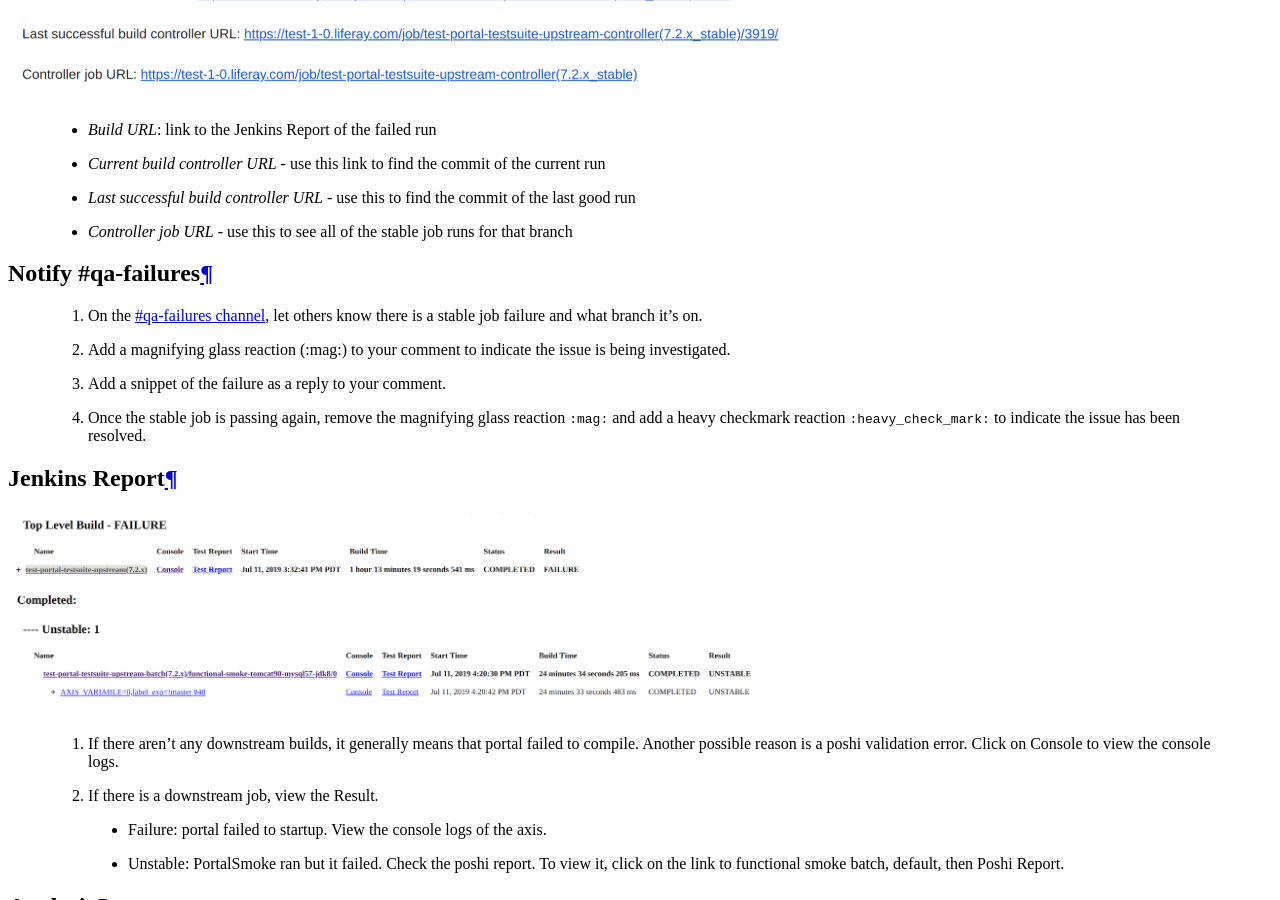
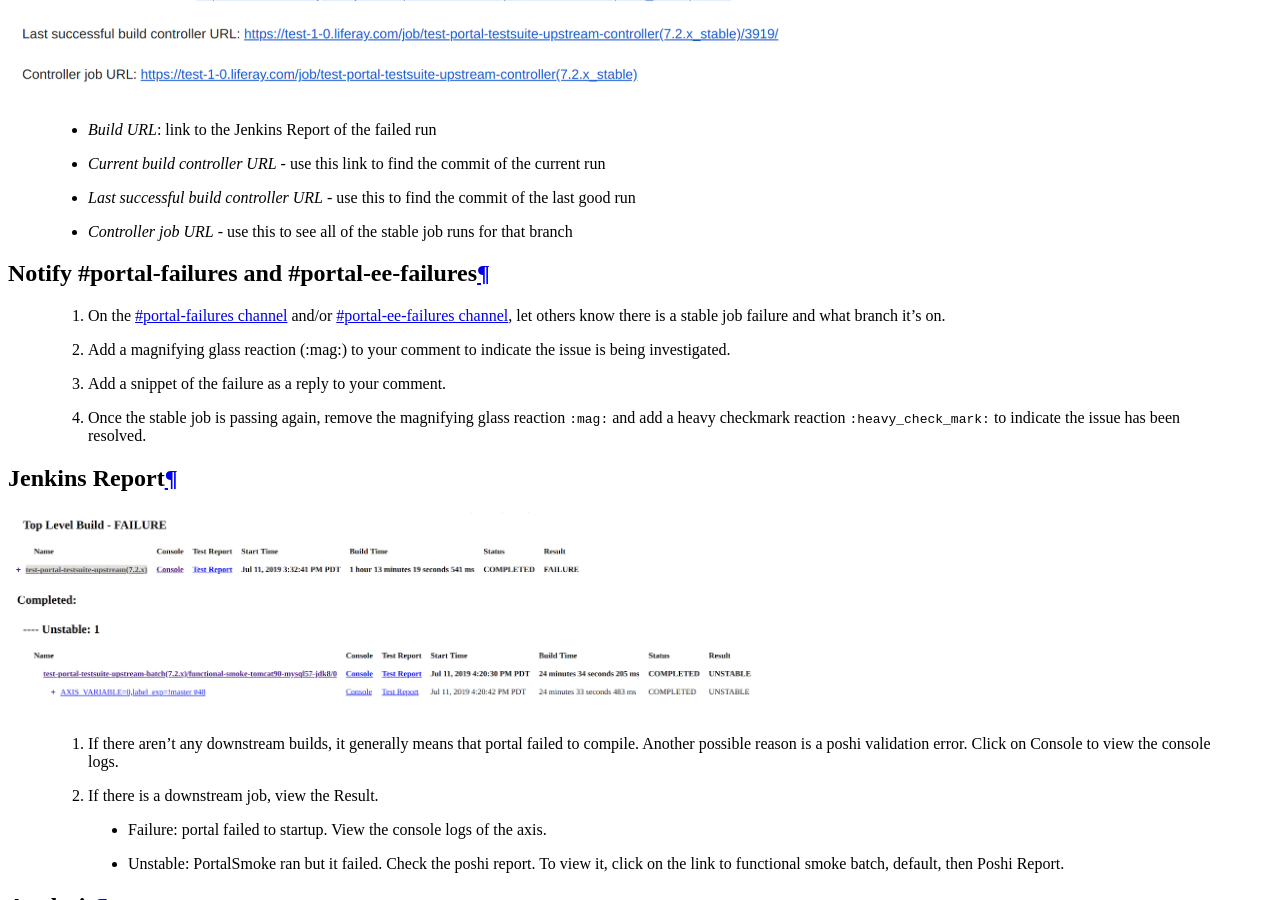
Before and after one commit to nikki-pru/qa-compendium, a Sphinx documentation site: the page built from docs/ci/stable-job-analysis-guide.rst, in a window 1280 px wide and 900 px high, scrolled down 1579 px. Built offline with Sphinx 7.4.7 and the Read the Docs theme 2.0.0, drawn with Linux system fonts in a browser that asks for light colours; some of the changed text lies outside the part shown.

Commit message:
LRQA-62604 Update stable-job-analysis-guide.rst

```diff
--- a/docs/ci/stable-job-analysis-guide.rst
+++ b/docs/ci/stable-job-analysis-guide.rst
@@ -11,10 +11,10 @@ Discover a Stable Job Failure
   * *Last successful build controller URL* - use this to find the commit of the last good run
   * *Controller job URL* - use this to see all of the stable job runs for that branch
 
-Notify #qa-failures
+Notify #portal-failures and #portal-ee-failures
 -------------------
 
-  #. On the `#qa-failures channel`_, let others know there is a stable job failure and what branch it’s on.
+  #. On the `#portal-failures channel`_ and/or `#portal-ee-failures channel`_, let others know there is a stable job failure and what branch it’s on.
   #. Add a magnifying glass reaction (:mag:) to your comment to indicate the issue is being investigated.
   #. Add a snippet of the failure as a reply to your comment.
   #. Once the stable job is passing again, remove the magnifying glass reaction ``:mag:`` and add a heavy checkmark reaction ``:heavy_check_mark:`` to indicate the issue has been resolved.
@@ -85,5 +85,6 @@ Contact
 .. |image0| image:: ./img/stable-01.PNG
 .. |image1| image:: ./img/stable-02.PNG
 
-.. _`#qa-failures channel`: https://liferay.slack.com/archives/CLCD3DQLF
-.. _`How to Analyze Failures`: ./how-to-analyze-failures.rst
+.. _`#portal-failures channel`: https://liferay.slack.com/archives/CLCD3DQLF
+.. _`#portal-ee-failures channel`: https://liferay.slack.com/archives/CLCD3DQLF
+.. _`How to Analyze Failures`: https://docs.google.com/document/d/11Xc6bTGHOMKw7hzLb9I7ZUdZplDhYZP516XECIO5WpI/edit
```
